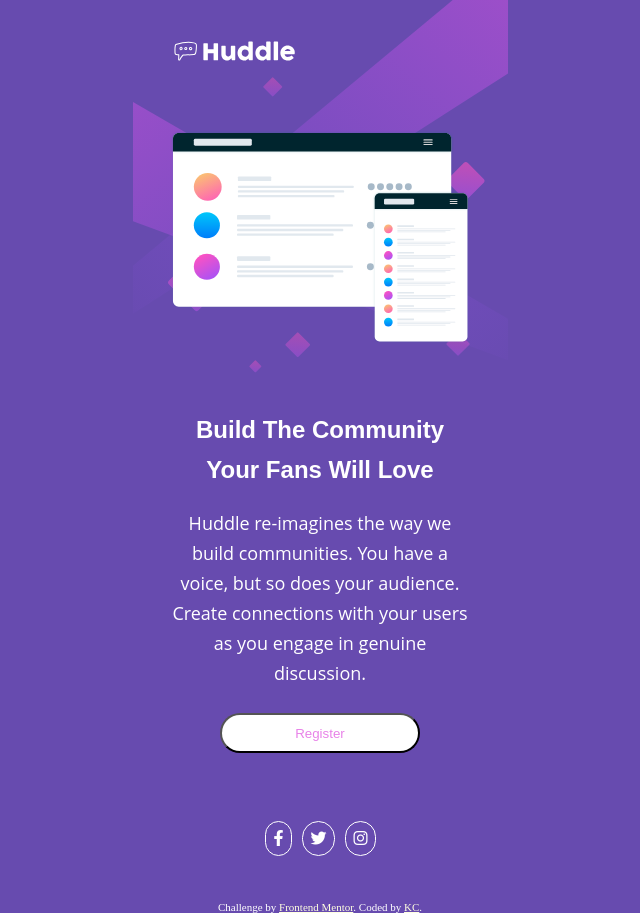
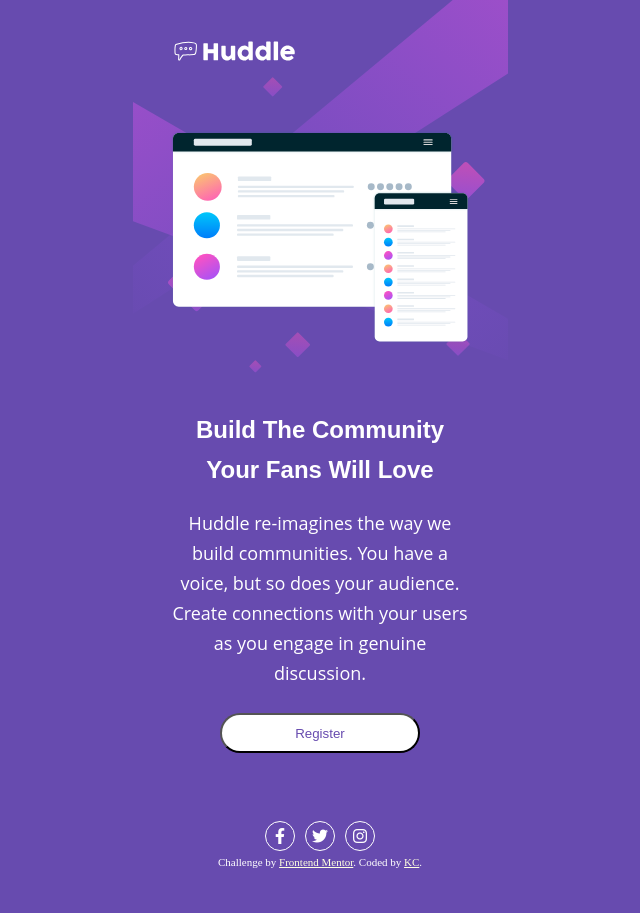
Before and after one commit to kchettiar1/huddleLanding, a plain HTML site: page index.html in a window 1280 px wide. Shown: the whole page, without its empty margins (320-960 px from the left). After the commit the page ends 868 px from the top, so only its background shows below. Drawn offline with Linux system fonts and the light colour scheme.

Commit message:
fixed social media icons border

```diff
--- a/index.html
+++ b/index.html
@@ -47,21 +47,19 @@
 
   </main>
 
-
-
-
   <footer class="footer">
 
+    <!-- SOCIAL MEDIA LINKS -->
     <div class="social-links">
-      <i class="fa-brands fa-facebook-f"></i>
-      <i class="fa-brands fa-twitter"></i>
-      <i class="fa-brands fa-instagram"></i>
+      <div class="icon"><i class="fa-brands fa-facebook-f"></i></div>
+      <div class="icon"><i class="fa-brands fa-twitter"></i></div>
+      <div class="icon"><i class="fa-brands fa-instagram"></i></div>
     </div>
 
     <div class="frontend-attrib">
       <p class="attribution">
         Challenge by <a href="https://www.frontendmentor.io?ref=challenge" target="_blank">Frontend Mentor</a>.
-        Coded by <a href="#">KC</a>.
+        Coded by <a href="https://kchettiar.com">KC</a>.
       </p>
     </div>
 
--- a/styles/styles.css
+++ b/styles/styles.css
@@ -44,7 +44,6 @@ body {
 }
 
 .main-content {
-
   color: var(--body-text);
   text-align: center;
 }
@@ -54,6 +53,7 @@ body {
   padding: 0 5.5rem;
   line-height: 4rem;
   font-size: 2.4rem;
+  font-weight: 600;
   margin-block-end: 1.8rem;
 }
 
@@ -65,35 +65,43 @@ body {
   margin-block-end: 2.5rem;
 }
 
-.hero-btn{
+.hero-btn {
   width: 20rem;
   height: 4rem;
   border-radius: 50px;
   background-color: var(--body-text);
-  color: var(--soft-magenta);
+  color: var(--violet);
   margin-block-end: 6.3rem;
+}
+
+.hero-btn:hover {
+  cursor: pointer;
+  background-color: var(--soft-magenta);
 }
 
 .social-links {
   width: 11rem;
-  margin-inline-start: 13.3rem;
+  height: 4rem;
+  margin: 0 auto;
+  color: var(--body-text);
   display: flex;
   justify-content: center;
   align-items: center;
-  margin-block-end: 4rem;
 }
 
-.social-links i {
-  margin: 0.5rem;
+.icon {
+  display: flex;
+  justify-content: center;
+  align-items: center;
+  border-radius: 50%;
+  height: 3rem;
+  width: 3rem;
+  border: 1px solid var(--body-text);
+  margin-right: 1rem;
 }
 
-.social-links .fa-brands {
-  color: var(--body-text);
-  border-radius: 50px;
-  border: 0.15rem solid var(--body-text);
-  padding: 0.75rem;
-  height: 3.5rem;
-  width: 3.5rem;
-  align-self: center;
+.icon:nth-child(3) {
+  margin-right: 0;
 }
+
 /* Desktop: 1440px */
```
